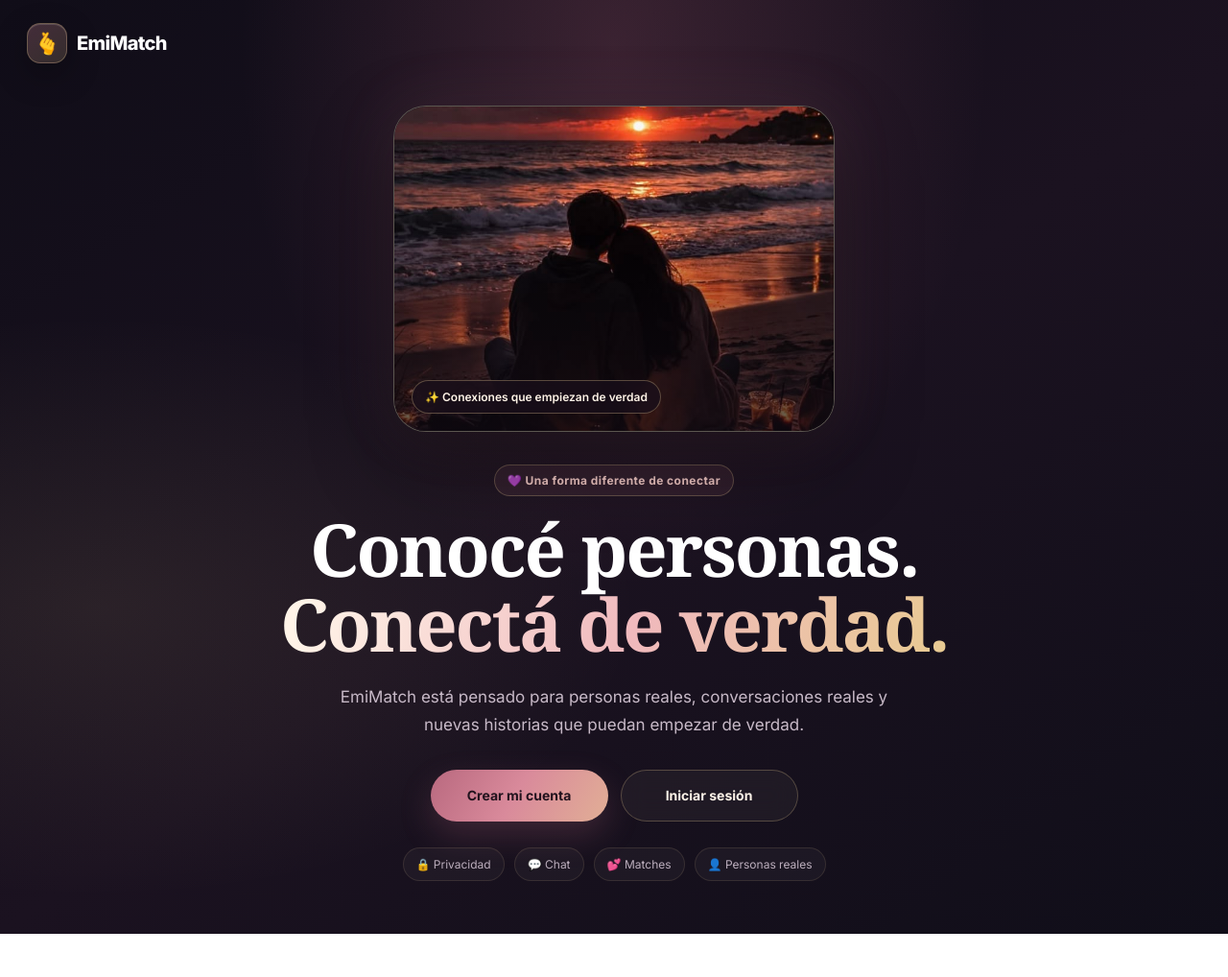
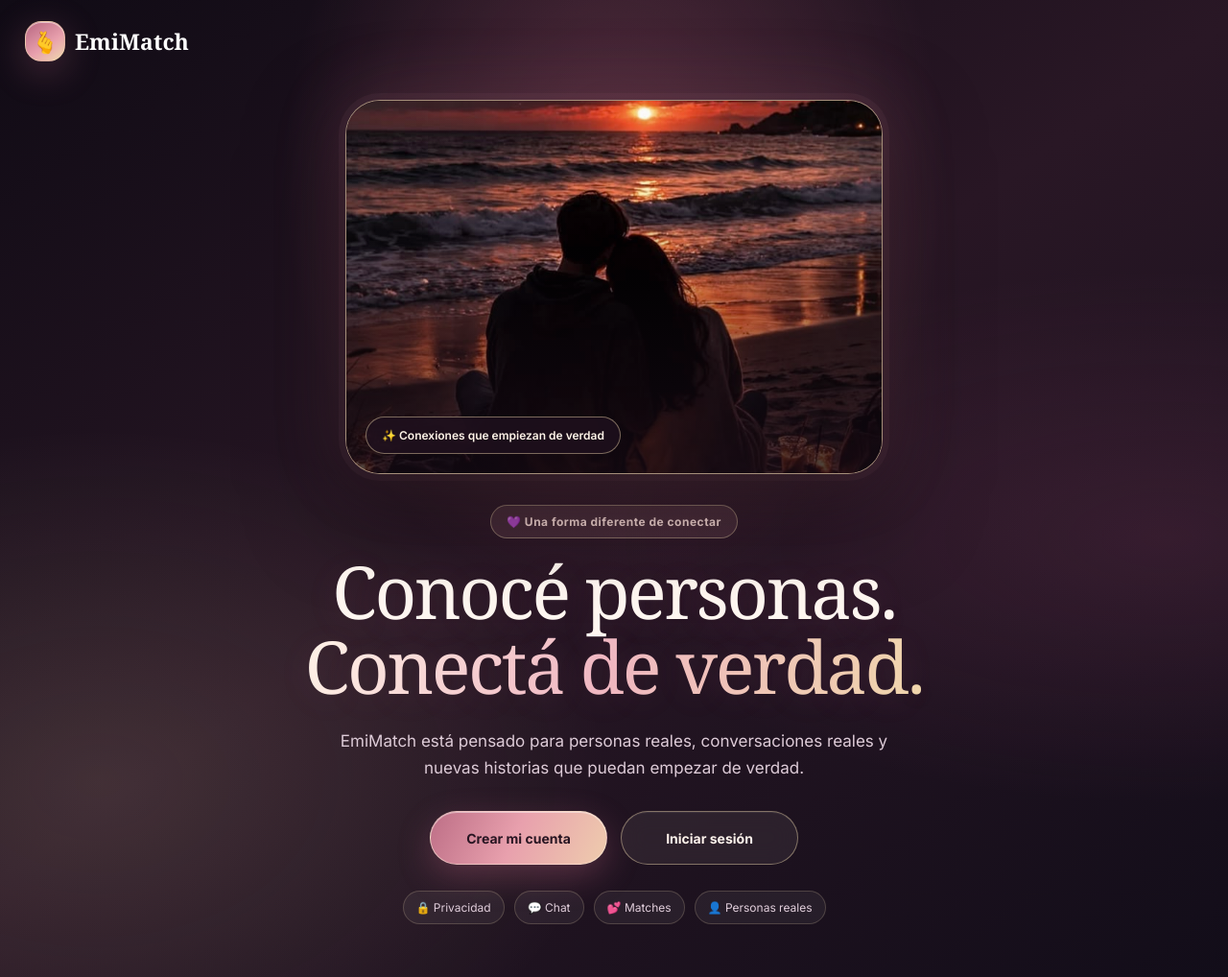
Before and after one commit to EmiMatch/emimatch, a website: page index.html in a window 1280 px wide. Shown: the whole page at 96% size. Before the commit the page ends 973 px from the top, so only its background shows below. Drawn offline with nearby package versions, Linux system fonts and the light colour scheme.

Commit message:
Make romantic landing redesign visually stronger

```diff
--- a/index.html
+++ b/index.html
@@ -358,104 +358,138 @@
   ></script>
 
 
-  <!-- EmiMatch · identidad romántica y sofisticada -->
+  <!-- EmiMatch · rediseño romántico visible -->
   <style id="emimatch-romantic-theme">
     :root {
-      --em-romance-rose: #d98a9b;
-      --em-romance-rose-light: #f0b9bd;
-      --em-romance-champagne: #e8cb91;
-      --em-romance-ink: #160f1d;
-      --em-romance-plum: #281726;
-    }
+      --em-romance-rose: #e8a0ad;
+      --em-romance-champagne: #f0d9ad;
+      --em-romance-plum: #21121f;
+    }
+    html { background: #120c17 !important; }
     body {
+      color: #fff7f1 !important;
       background:
-        radial-gradient(ellipse at 50% 5%, rgba(169, 91, 113, .25), transparent 43%),
-        radial-gradient(ellipse at 8% 65%, rgba(232, 203, 145, .09), transparent 34%),
-        linear-gradient(145deg, #100d18 0%, #1b1220 52%, #100e19 100%) !important;
-    }
-    .topbar { padding-top: 24px; }
-    .brand { letter-spacing: -.65px; }
+        radial-gradient(ellipse at 50% 18%, rgba(202,105,132,.32), transparent 38%),
+        radial-gradient(ellipse at 8% 80%, rgba(240,217,173,.13), transparent 32%),
+        radial-gradient(ellipse at 95% 55%, rgba(139,65,101,.22), transparent 35%),
+        linear-gradient(145deg, #100b15 0%, #291725 48%, #120d19 100%) !important;
+    }
+    .topbar { padding: 22px 26px !important; }
+    .brand { font-family: Georgia, "Times New Roman", serif !important; font-size: 23px !important; letter-spacing: .1px !important; }
     .brand-mark, .auth-logo {
-      border-color: rgba(232,203,145,.3) !important;
-      background: linear-gradient(145deg, rgba(217,138,155,.26), rgba(232,203,145,.17)) !important;
-      box-shadow: 0 12px 34px rgba(0,0,0,.28), inset 0 1px 0 rgba(255,255,255,.14) !important;
-    }
+      border: 1px solid rgba(240,217,173,.55) !important;
+      border-radius: 17px !important;
+      background: linear-gradient(145deg, #b76580, #e8a0ad 58%, #f0d9ad) !important;
+      color: #251321 !important;
+      box-shadow: 0 10px 38px rgba(220,127,153,.28), inset 0 1px 0 rgba(255,255,255,.5) !important;
+    }
+    .hero { padding-top: 104px !important; }
+    .hero-inner { max-width: 1000px !important; }
     .photo-frame {
-      width: min(460px, 90vw) !important;
-      height: min(340px, 66vw) !important;
-      border: 1px solid rgba(232,203,145,.35) !important;
-      border-radius: 34px !important;
-      box-shadow: 0 32px 85px rgba(0,0,0,.42), 0 0 65px rgba(217,138,155,.12) !important;
+      width: min(560px, 91vw) !important;
+      height: min(390px, 67vw) !important;
+      margin-bottom: 32px !important;
+      border: 1px solid rgba(240,217,173,.62) !important;
+      border-radius: 36px !important;
+      background: #2a1727 !important;
+      box-shadow: 0 35px 100px rgba(0,0,0,.5), 0 0 0 7px rgba(232,160,173,.055), 0 0 75px rgba(220,127,153,.23) !important;
     }
     .photo-frame::after {
-      background: linear-gradient(180deg, rgba(17,11,20,.02) 30%, rgba(17,11,20,.68) 100%) !important;
-    }
+      background: linear-gradient(180deg, rgba(15,8,16,.02) 24%, rgba(20,10,20,.16) 48%, rgba(20,10,20,.78) 100%) !important;
+    }
+    .hero-photo { filter: saturate(.9) contrast(1.03); }
     .photo-badge {
-      border-color: rgba(232,203,145,.32) !important;
-      background: rgba(25,15,26,.78) !important;
-      color: #fff4e7 !important;
+      left: 20px !important; bottom: 20px !important;
+      padding: 11px 16px !important;
+      border: 1px solid rgba(240,217,173,.45) !important;
+      background: rgba(31,17,30,.82) !important;
+      color: #fff4e8 !important;
+      backdrop-filter: blur(16px) !important;
     }
     .eyebrow {
-      border-color: rgba(232,203,145,.28) !important;
-      background: rgba(217,138,155,.09) !important;
-      color: #f0c8c4 !important;
-      letter-spacing: .45px !important;
+      border: 1px solid rgba(240,217,173,.4) !important;
+      background: rgba(232,160,173,.13) !important;
+      color: #f5d7d4 !important;
+      padding: 9px 16px !important;
+      letter-spacing: .5px !important;
     }
     .hero-title {
       font-family: Georgia, "Times New Roman", serif !important;
-      font-weight: 600 !important;
-      letter-spacing: -2.2px !important;
-      line-height: 1.02 !important;
+      font-weight: 500 !important;
+      letter-spacing: -2.5px !important;
+      line-height: 1.03 !important;
+      text-shadow: 0 5px 35px rgba(220,127,153,.12);
     }
     .hero-title span {
-      background: linear-gradient(110deg, #fff4e8 5%, #f0b9bd 53%, #e8cb91 100%) !important;
+      background: linear-gradient(105deg, #fff5e9 0%, #f0b9c3 48%, #f0d9ad 100%) !important;
       -webkit-background-clip: text !important;
       background-clip: text !important;
-    }
-    .hero-description { color: #c7b9c7 !important; }
-    .hero-button { border-radius: 999px !important; min-height: 54px; }
+      color: transparent !important;
+    }
+    .hero-description { color: #ddcbd7 !important; }
+    .hero-actions { gap: 14px !important; margin-top: 30px !important; }
+    .hero-button {
+      min-height: 56px !important;
+      border-radius: 999px !important;
+      padding: 15px 25px !important;
+      font-weight: 700 !important;
+      transition: transform .2s ease, box-shadow .2s ease, filter .2s ease !important;
+    }
     .hero-button.primary, .form-submit {
-      background: linear-gradient(120deg, #b9697f 0%, #d98a9b 48%, #e8cb91 140%) !important;
-      color: #21121d !important;
-      box-shadow: 0 14px 34px rgba(185,105,127,.24) !important;
+      color: #281522 !important;
+      border: 1px solid rgba(255,239,220,.55) !important;
+      background: linear-gradient(115deg, #bd6e86 0%, #e8a0ad 48%, #f0d9ad 115%) !important;
+      box-shadow: 0 12px 35px rgba(196,104,132,.32), inset 0 1px 0 rgba(255,255,255,.45) !important;
     }
     .hero-button.primary:hover, .form-submit:hover {
-      box-shadow: 0 18px 42px rgba(217,138,155,.32) !important;
+      transform: translateY(-2px) !important;
+      box-shadow: 0 17px 42px rgba(220,127,153,.42) !important;
       filter: brightness(1.04);
     }
     .hero-button.secondary {
-      border-color: rgba(232,203,145,.27) !important;
-      background: rgba(255,244,232,.045) !important;
-      color: #fff4e8 !important;
+      color: #fff3ec !important;
+      border: 1px solid rgba(240,217,173,.45) !important;
+      background: rgba(255,245,239,.065) !important;
+      box-shadow: inset 0 1px 0 rgba(255,255,255,.07) !important;
     }
     .feature-pill {
-      border-color: rgba(232,203,145,.12) !important;
-      background: rgba(255,244,232,.035) !important;
-      color: #bcaebd !important;
+      color: #e1cedb !important;
+      border-color: rgba(240,217,173,.2) !important;
+      background: rgba(255,245,239,.055) !important;
     }
     .auth-section {
       background:
-        radial-gradient(ellipse at 50% 0%, rgba(169,91,113,.2), transparent 44%),
-        linear-gradient(145deg, #100d18, #1b1220 55%, #100e19) !important;
+        radial-gradient(ellipse at 50% 0%, rgba(202,105,132,.27), transparent 44%),
+        linear-gradient(145deg, #100b15, #291725 55%, #120d19) !important;
     }
     .auth-card {
-      border-color: rgba(232,203,145,.2) !important;
-      background: linear-gradient(145deg, rgba(43,27,43,.97), rgba(19,14,25,.98)) !important;
-      box-shadow: 0 32px 85px rgba(0,0,0,.42), 0 0 60px rgba(217,138,155,.08) !important;
+      border: 1px solid rgba(240,217,173,.3) !important;
+      border-radius: 30px !important;
+      background: linear-gradient(145deg, rgba(52,30,48,.98), rgba(23,14,26,.99)) !important;
+      box-shadow: 0 32px 90px rgba(0,0,0,.44), 0 0 55px rgba(220,127,153,.12) !important;
     }
     .auth-heading h2 {
       font-family: Georgia, "Times New Roman", serif !important;
-      font-weight: 600 !important;
+      font-weight: 500 !important;
+    }
+    .field input {
+      border-color: rgba(240,217,173,.19) !important;
+      background: rgba(14,9,18,.56) !important;
+      color: #fff7f1 !important;
     }
     .field input:focus {
-      border-color: rgba(217,138,155,.8) !important;
-      box-shadow: 0 0 0 3px rgba(217,138,155,.12) !important;
-    }
-    .form-link.strong { color: #efb7bd !important; }
+      border-color: #e8a0ad !important;
+      box-shadow: 0 0 0 3px rgba(232,160,173,.16) !important;
+    }
+    .form-link.strong { color: #f0b9c3 !important; }
     @media (max-width: 600px) {
-      .photo-frame { height: 235px !important; border-radius: 26px !important; }
-      .hero-title { letter-spacing: -1.6px !important; }
-      .hero-button { border-radius: 16px !important; }
+      .topbar { padding: 16px 17px !important; }
+      .hero { padding: 92px 17px 45px !important; }
+      .photo-frame { width: min(440px, 92vw) !important; height: 245px !important; border-radius: 27px !important; }
+      .hero-title { letter-spacing: -1.5px !important; }
+      .hero-description { font-size: 15px !important; }
+      .hero-actions { flex-direction: column !important; align-items: stretch !important; }
+      .hero-button { width: 100% !important; border-radius: 17px !important; }
     }
     @media (prefers-reduced-motion: reduce) {
       *, *::before, *::after { scroll-behavior: auto !important; transition-duration: .01ms !important; }
```
